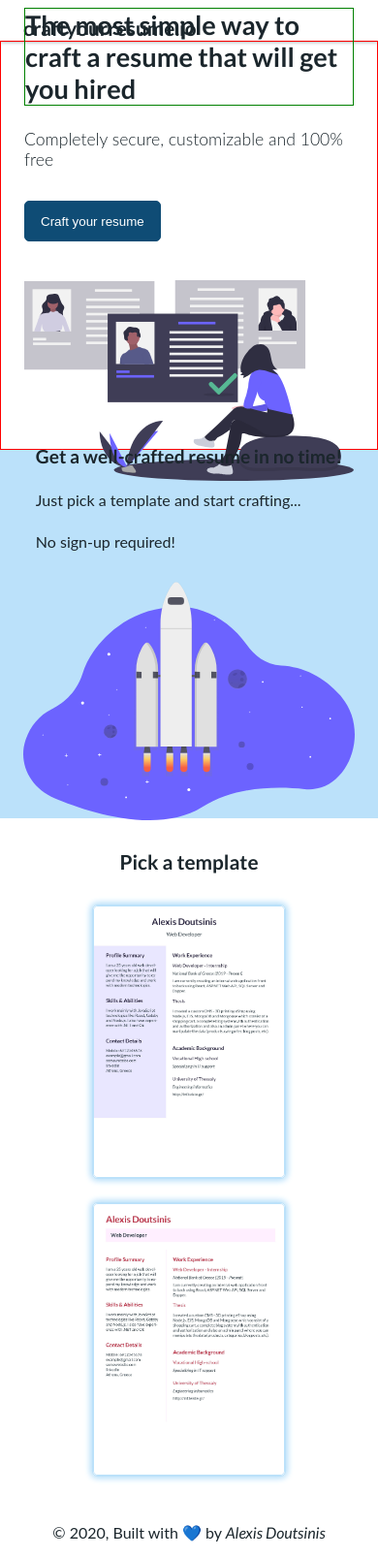
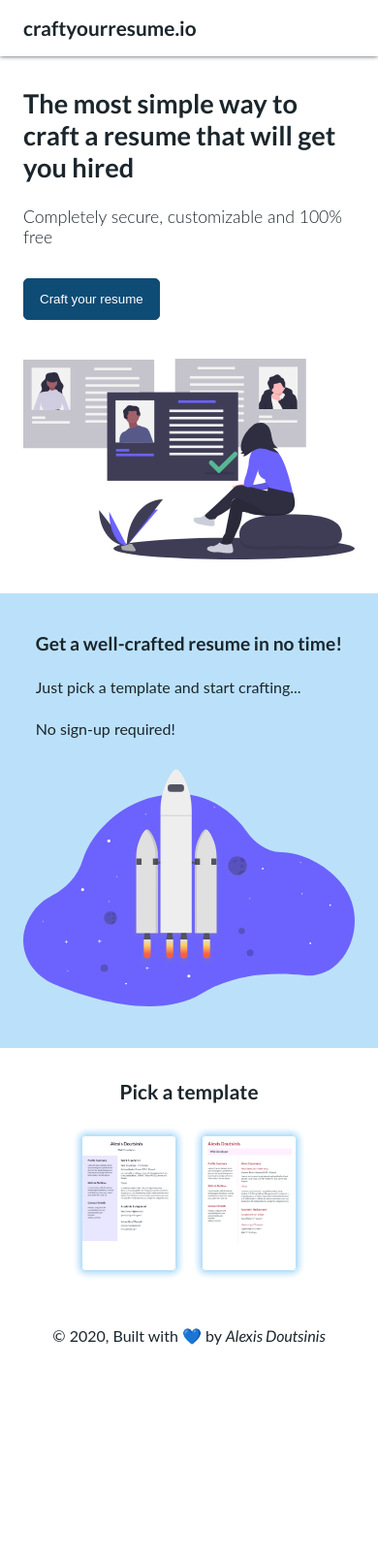
Before and after one commit to AlexDoutsinis/fast-resume, a Gatsby site: page / in a window 390 px wide. Shown: the whole page at 97% size. After the commit the page ends 1404 px from the top, so only its background shows below. Built offline with nearby package versions, Linux system fonts and the light colour scheme; Gatsby itself is replaced by a stand-in of ours; a web font is replaced by a local one.

Commit message:
fix: responsive design for moblie

```diff
--- a/src/components/templateList/modal.tsx
+++ b/src/components/templateList/modal.tsx
@@ -4,7 +4,7 @@ import Wrapper from "react-modal"
 import {
   RotateIconWrapperStyled,
   RotateIconStyled,
-} from "../../styled/templateListStyles"
+} from "../../styled/resumeBuilderStyles"
 import { useViewport } from "../../hooks/use-viewport"
 
 type Props = {
--- a/src/components/templateList/template.tsx
+++ b/src/components/templateList/template.tsx
@@ -1,7 +1,5 @@
 import React from "react"
 import Img from "gatsby-image"
-
-import { TemplateStyled } from "../../styled/templateListStyles"
 
 type Props = {
   node: {
@@ -15,14 +13,12 @@ type Props = {
 
 const Template = ({ node, openModal }: Props) => {
   return (
-    <TemplateStyled>
     <div onClick={() => openModal(node.name)}>
       <Img
         fluid={node.childImageSharp.fluid}
         alt={`Resume template '${node.name}'`}
       />
     </div>
-    </TemplateStyled>
   )
 }
 
--- a/src/components/templateList/templateList.tsx
+++ b/src/components/templateList/templateList.tsx
@@ -1,6 +1,9 @@
 import React, { useReducer } from "react"
 
-import { TemplateWrapperStyled } from "../../styled/templateListStyles"
+import {
+  TemplateWrapperStyled,
+  TemplateStyled,
+} from "../../styled/templateListStyles"
 import { useTemplates } from "../../hooks/use-templates"
 import Template from "./template"
 import { templatesReducer } from "../../reducers/templateListReducer"
@@ -36,11 +39,11 @@ const TemplateList: React.FC<{}> = ({ children }) => {
   return (
     <TemplateWrapperStyled>
       <h3>Pick a template</h3>
-      <div>
+      <TemplateStyled>
         {edges.map(({ node }) => (
           <Template key={node.name} node={node} openModal={openModal} />
         ))}
-      </div>
+      </TemplateStyled>
       <FormContextProvider>
         <Modal {...modalProps}>{children}</Modal>
       </FormContextProvider>
--- a/src/styled/featuresStyles.ts
+++ b/src/styled/featuresStyles.ts
@@ -1,8 +1,16 @@
 import styled from "styled-components"
 
 export const FeaturesWrapperStyled = styled.section`
-  height: 45vh;
+  /* height: 45vh;
   padding: 0 1.5rem;
+  display: flex;
+  flex-direction: column;
+  justify-content: center;
+  align-items: center;
+  background-color: var(--light-blue-color); */
+
+  /* here */
+  padding: 2.5rem 1.5rem;
   display: flex;
   flex-direction: column;
   justify-content: center;
--- a/src/styled/footerStyles.ts
+++ b/src/styled/footerStyles.ts
@@ -1,7 +1,7 @@
 import styled from "styled-components"
 
 export const FooterStyled = styled.footer`
-  margin-top: 2rem;
+  margin-top: 2.5rem;
   padding: 1rem 1.5rem;
   text-align: center;
 
--- a/src/styled/headerStyles.ts
+++ b/src/styled/headerStyles.ts
@@ -1,7 +1,7 @@
 import styled from "styled-components"
 
 export const HeaderStyled = styled.header`
-  padding-top: 1rem;
+  /* padding-top: 1rem;
   height: var(--header-height);
   padding-left: 1.5rem;
   background-color: white;
@@ -15,5 +15,22 @@ export const HeaderStyled = styled.header`
       font-weight: 700;
       color: inherit;
     }
+  } */
+
+  /* here */
+  display: flex;
+  justify-content: flex-start;
+  align-items: center;
+  padding: 1rem 0;
+  padding-left: 1.5rem;
+  border-bottom: 0.2px solid transparent;
+  box-shadow: 0px 0.2px 5px 0px var(--font-color);
+
+  h1 {
+    a {
+      font-size: 1.3rem;
+      font-weight: 700;
+      color: inherit;
+    }
   }
 `
--- a/src/styled/heroStyles.ts
+++ b/src/styled/heroStyles.ts
@@ -1,22 +1,25 @@
 import styled from "styled-components"
 
 export const HeroWrapperStyled = styled.section`
-  height: calc(55vh - var(--header-height));
+  /* height: calc(55vh - var(--header-height));
   padding: 0 1.5rem;
   display: flex;
   flex-direction: column;
   justify-content: center;
+  align-items: center; */
+
+  /* here */
+  padding: 2rem 1.5rem;
+  display: flex;
+  flex-direction: column;
+  justify-content: center;
   align-items: center;
-
-  border: solid red 1px;
 `
 
 export const HeroContentStyled = styled.div`
   h2 {
     font-size: 1.7rem;
     font-weight: 700;
-
-    border: solid green 1px;
   }
 
   p {
--- a/src/styled/resumeBuilderStyles.ts
+++ b/src/styled/resumeBuilderStyles.ts
@@ -1,5 +1,36 @@
 import styled from "styled-components"
+import { IoIosPhonePortrait } from "react-icons/io"
+
 import { device } from "../utils/device"
+
+export const RotateIconWrapperStyled = styled.div`
+  position: absolute;
+  left: 50%;
+  top: 50%;
+  transform: translate(-50%, -50%);
+  text-align: center;
+  background-color: var(--light-blue-color);
+  width: 150px;
+
+  p {
+    padding-left: 5px;
+    font-size: 0.85rem;
+    padding: 0.4rem 1rem;
+  }
+`
+
+type RotateIconStyledProps = {
+  wobble: number
+}
+
+export const RotateIconStyled = styled(IoIosPhonePortrait)<
+  RotateIconStyledProps
+>`
+  font-size: 2.5rem;
+  color: var(--blue-color);
+
+  ${props => (props.wobble ? `animation: wobble 1s 2` : `display: none`)};
+`
 
 export const NavStyled = styled.nav`
   display: flex;
--- a/src/styled/templateListStyles.ts
+++ b/src/styled/templateListStyles.ts
@@ -1,10 +1,9 @@
 import styled from "styled-components"
-import { IoIosPhonePortrait } from "react-icons/io"
 
 export const TemplateWrapperStyled = styled.section`
   h3 {
+    margin: 2rem 0;
     text-align: center;
-    margin: 2rem 0;
     font-size: 1.3rem;
     font-weight: 700;
   }
@@ -12,10 +11,9 @@ export const TemplateWrapperStyled = styled.section`
 
 export const TemplateStyled = styled.div`
   display: grid;
-  grid-template-columns: 200px;
+  grid-template-columns: 100px 100px;
   justify-content: center;
-  grid-row-gap: 500px;
-  margin-top: 1.5rem;
+  grid-gap: 1.5rem;
 
   div {
     border: solid 0.5px var(--light-blue-color);
@@ -24,32 +22,3 @@ export const TemplateStyled = styled.div`
     border-radius: 5px;
   }
 `
-
-export const RotateIconWrapperStyled = styled.div`
-  position: absolute;
-  left: 50%;
-  top: 50%;
-  transform: translate(-50%, -50%);
-  text-align: center;
-  background-color: var(--light-blue-color);
-  width: 150px;
-
-  p {
-    padding-left: 5px;
-    font-size: 0.85rem;
-    padding: 0.4rem 1rem;
-  }
-`
-
-type RotateIconStyledProps = {
-  wobble: number
-}
-
-export const RotateIconStyled = styled(IoIosPhonePortrait)<
-  RotateIconStyledProps
->`
-  font-size: 2.5rem;
-  color: var(--blue-color);
-
-  ${props => (props.wobble ? `animation: wobble 1s 2` : `display: none`)}
-`
```
Lines whose indentation alone changed are shown as unchanged.
